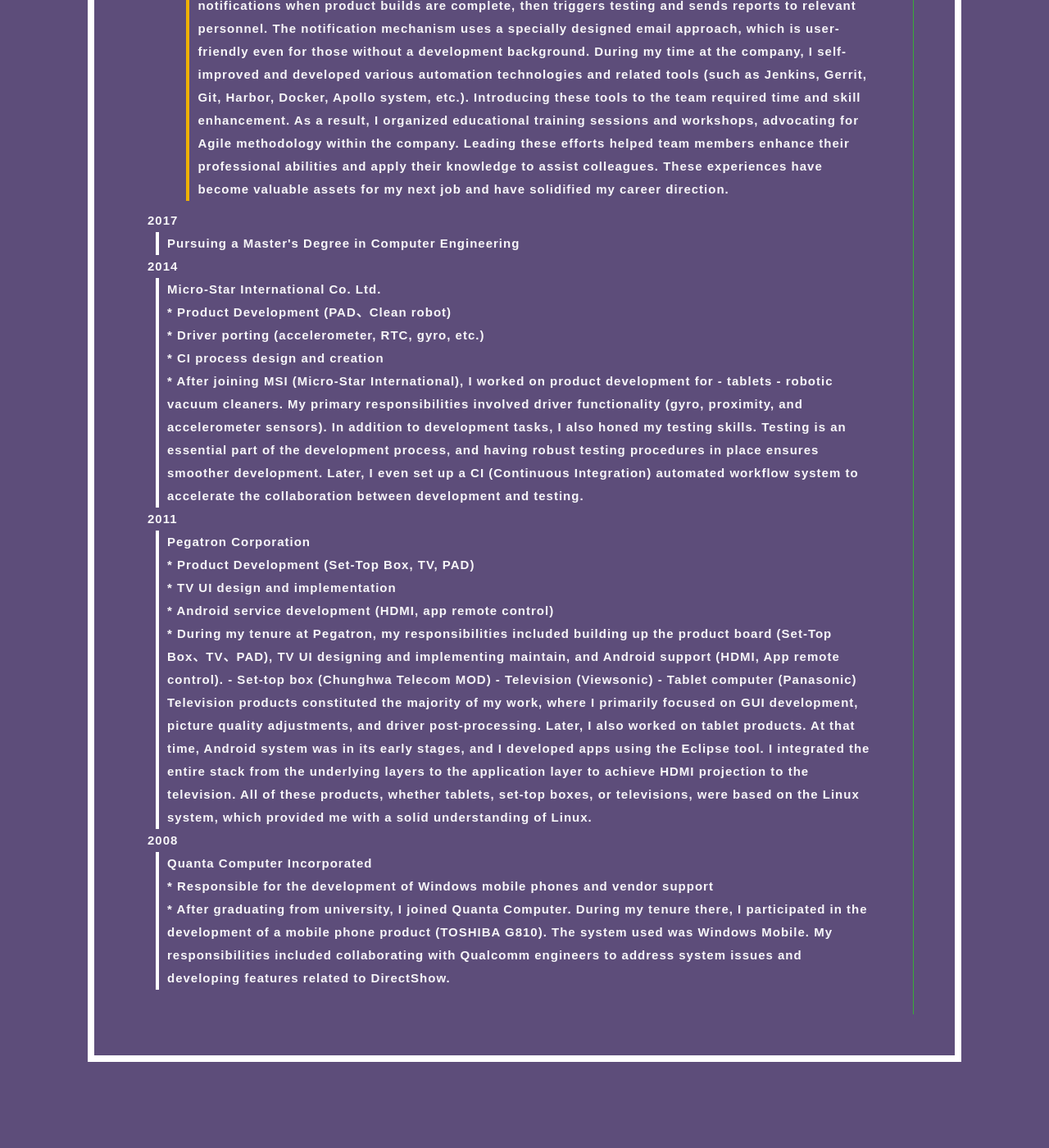
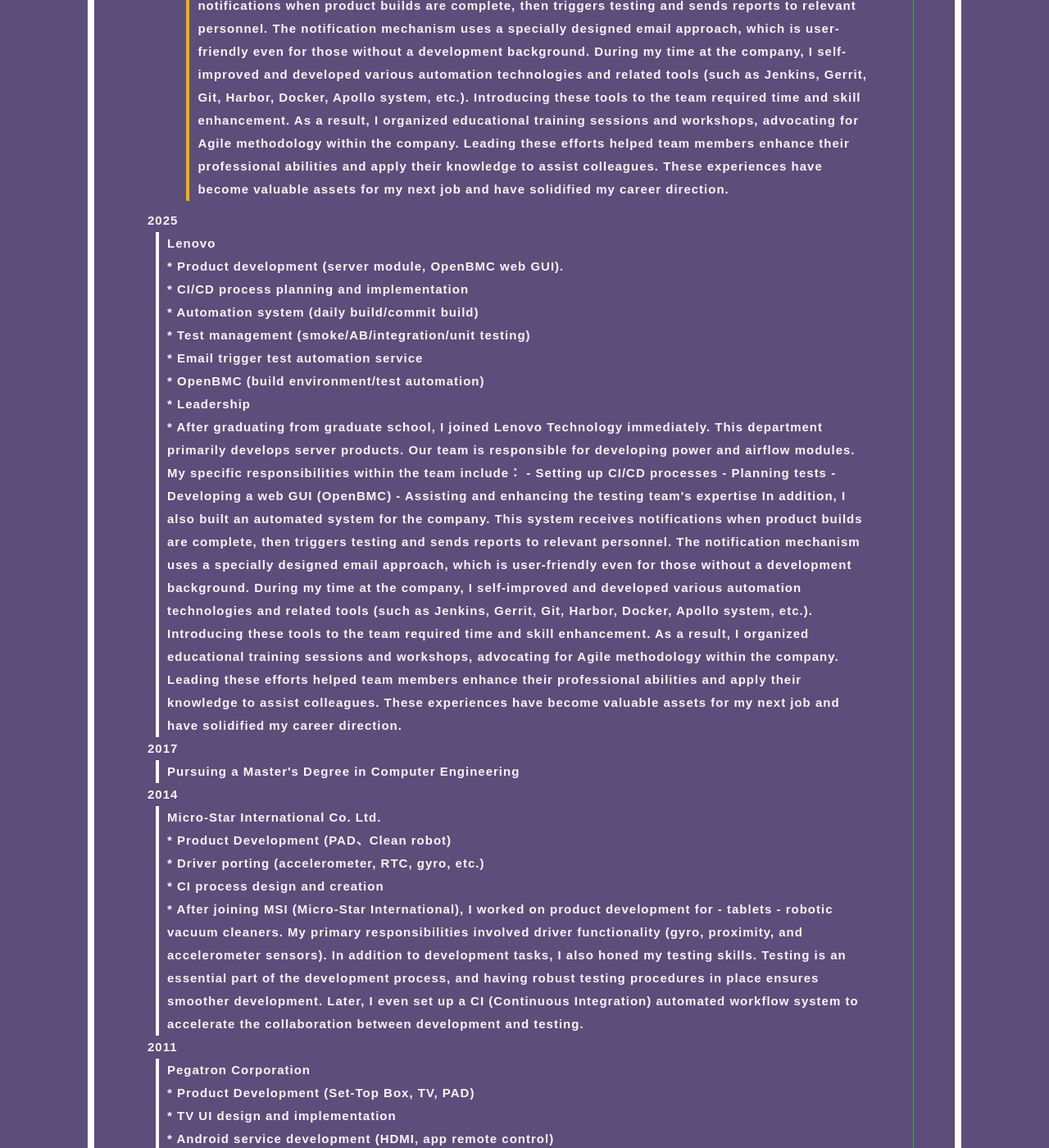
Before and after one commit to gitmaruneko/gitmaruneko.github.io, a Jekyll site: the page personal_detail.html, which Jekyll copies as it is, in a window 1280 px wide and 1400 px high, scrolled down 1102 px. Shown: the whole window at 82% size. Built offline with Jekyll 4.4.1, drawn with Linux system fonts in a browser that asks for light colours; before the commit the page ends 2455 px from its top, so only the background shows below that.

Commit message:
Add detail work history

```diff
--- a/personal_detail.html
+++ b/personal_detail.html
@@ -31,6 +31,40 @@
       <h2>工作經歷</h2>
       <ul class="listExperience">
         <li class="year">2024
+          <ul>
+              <li><b>Lenovo</bb></li>
+              <li>* Product development (server module, OpenBMC web GUI).</li>
+              <li>* CI/CD process planning and implementation</li>
+              <li>* Automation system (daily build/commit build)</li>
+              <li>* Test management (smoke/AB/integration/unit testing)</li>
+              <li>* Email trigger test automation service</li>
+              <li>* OpenBMC (build environment/test automation)</li>
+              <li>* Leadership</li>
+              <li>* After graduating from graduate school, I joined Lenovo Technology immediately.
+                    This department primarily develops server products.
+                    Our team is responsible for developing power and airflow modules.
+                    My specific responsibilities within the team include：
+                    - Setting up CI/CD processes
+                    - Planning tests
+                    - Developing a web GUI (OpenBMC)
+                    - Assisting and enhancing the testing team's expertise
+                    In addition, I also built an automated system for the company.
+                    This system receives notifications when product builds are complete,
+                    then triggers testing and sends reports to relevant personnel.
+                    The notification mechanism uses a specially designed email approach,
+                    which is user-friendly even for those without a development background.
+                    During my time at the company,
+                    I self-improved and developed various automation technologies
+                    and related tools (such as Jenkins, Gerrit, Git, Harbor, Docker, Apollo system, etc.).
+                    Introducing these tools to the team required time and skill enhancement.
+                    As a result, I organized educational training sessions and workshops,
+                    advocating for Agile methodology within the company.
+                    Leading these efforts helped team members enhance their professional abilities
+                    and apply their knowledge to assist colleagues.
+                    These experiences have become valuable assets for my next job and have solidified my career direction.</li>
+          </ul>
+        </li>
+        <li class="year">2025
           <ul>
               <li><b>Lenovo</bb></li>
               <li>* Product development (server module, OpenBMC web GUI).</li>
```
